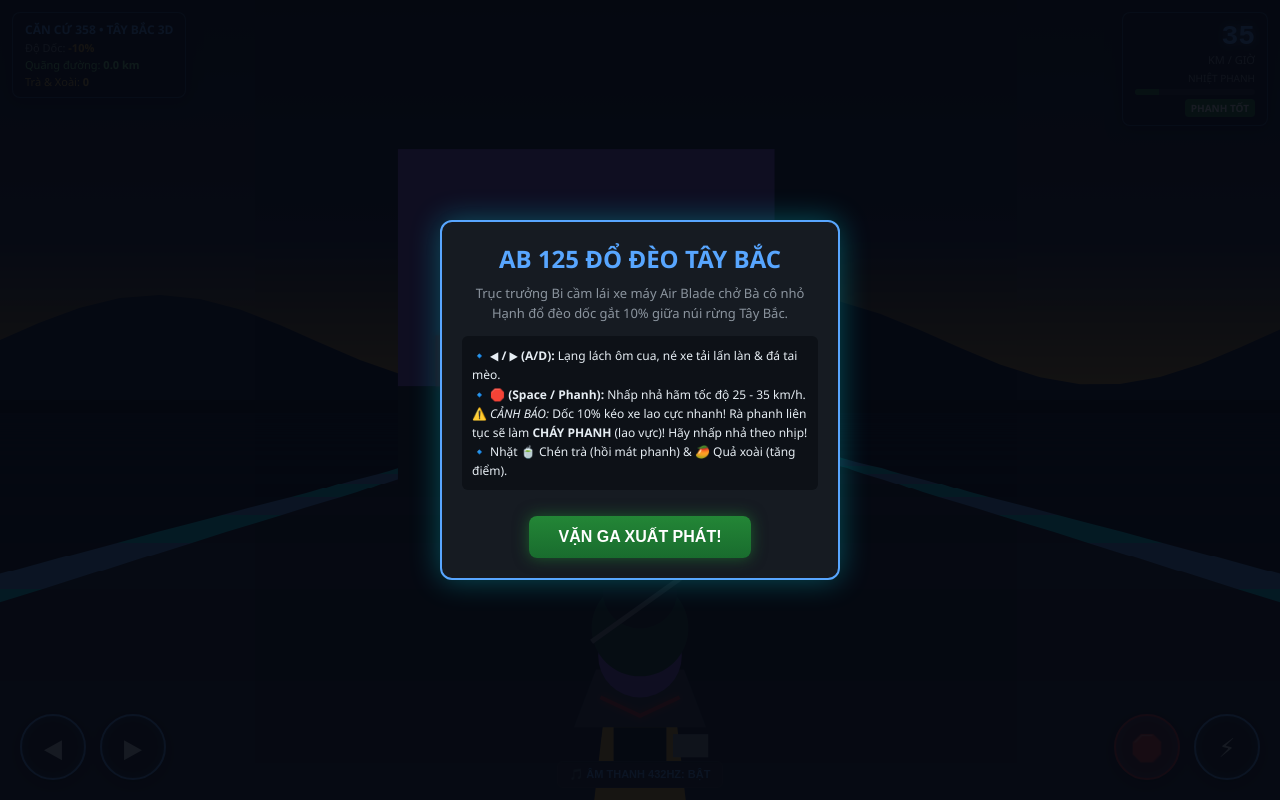
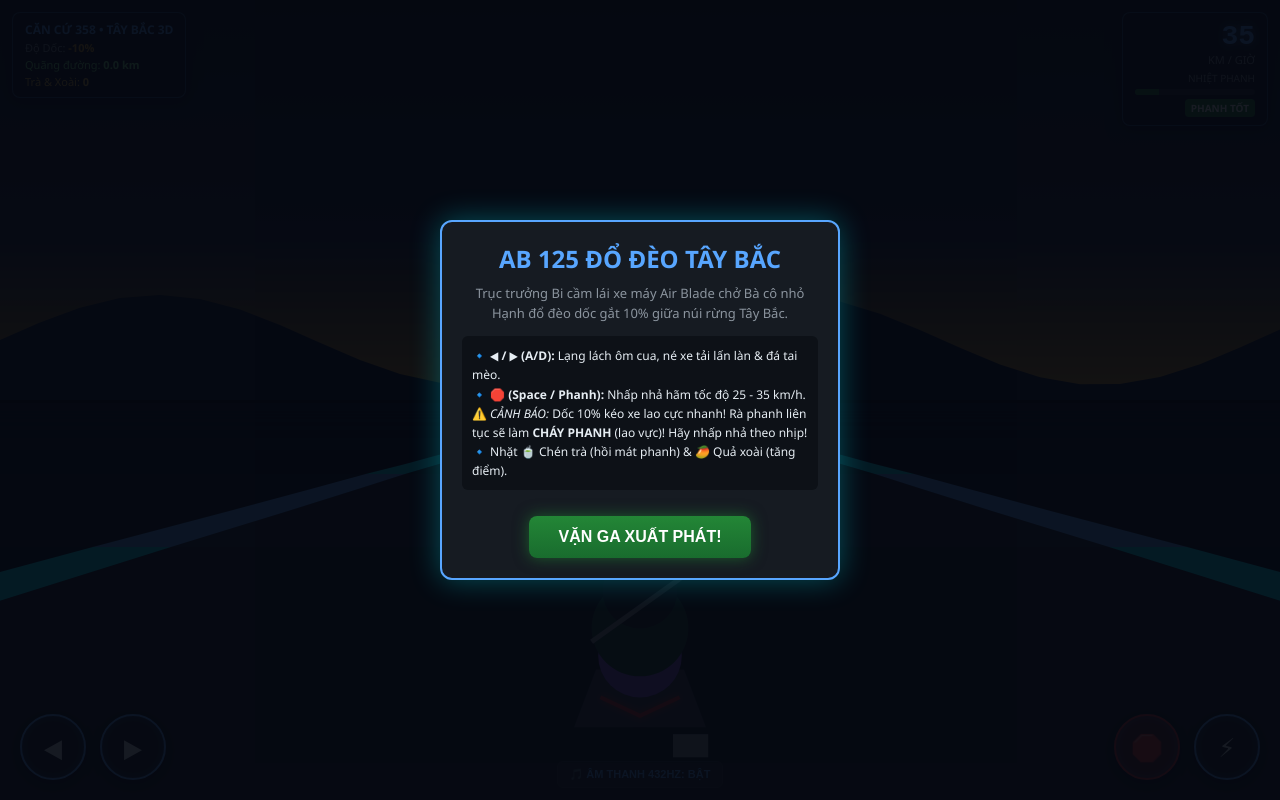
Before and after one commit to nhaccancu358/nhaccancu358.github.io, a plain HTML site: page game3d.html in a window 1280 px wide. Drawn offline with Linux system fonts and the light colour scheme; animation ran at ten frames a second.

Commit message:
Fix 3D projection clipping and cameraDepth calibration for mobile portrait screens

```diff
--- a/game3d.html
+++ b/game3d.html
@@ -357,7 +357,7 @@ const roadWidth = 2000;
 const segmentLength = 200;
 const rumbleLength = 3;
 const cameraHeight = 1000;
-const cameraDepth = 0.84;
+const cameraDepth = 0.22;
 const drawDistance = 280;
 
 let segments = [];
@@ -645,7 +645,8 @@ function renderFrame() {
     x += dx;
     dx += segment.curve;
 
-    if ((segment.p1.camera.z <= cameraDepth) || (segment.p2.screen.y >= maxY)) continue;
+    if (segment.p1.camera.z <= 0) continue;
+    if (segment.p2.screen.y >= maxY) { maxY = segment.p2.screen.y; continue; }
 
     // Draw Grass / Valley
     ctx.fillStyle = segment.color.grass;
```
